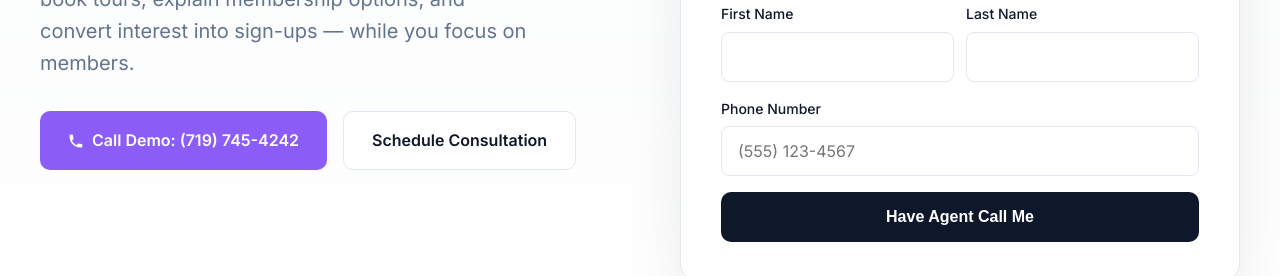
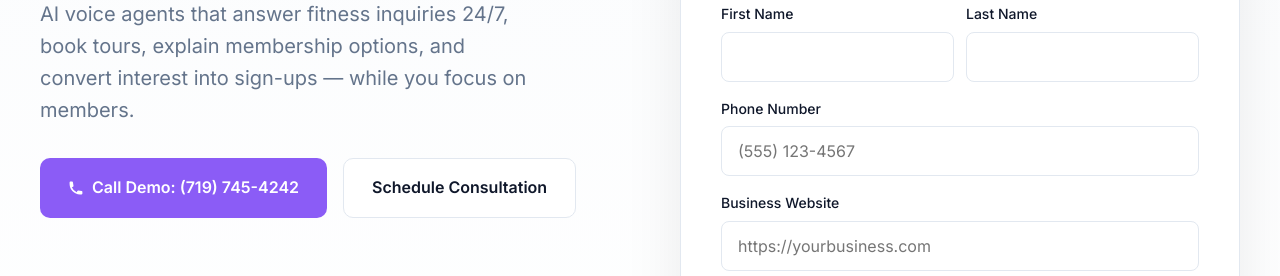
Before and after one commit to Marudaash/martial-solutions-landing, a website: page gyms/index.html in a window 1280 px wide. Shown: the part 524-800 px from the top of the page. Drawn offline with nearby package versions, Linux system fonts and the light colour scheme.

Commit message:
Add business website field to all demo forms

```diff
--- a/gyms/index.html
+++ b/gyms/index.html
@@ -676,6 +676,10 @@
                         <label>Phone Number</label>
                         <input type="tel" name="phone" placeholder="(555) 123-4567" required>
                     </div>
+                    <div class="form-group">
+                        <label>Business Website</label>
+                        <input type="url" name="website" placeholder="https://yourbusiness.com">
+                    </div>
                     <button type="submit" class="btn-submit">Have Agent Call Me</button>
                 </form>
             </div>
```
Also changed, not shown: bodywork/index.html (+1 -0 lines), hvac/index.html (+4 -0 lines), index.html (+4 -0 lines), plumbing/index.html (+4 -0 lines), roofing/index.html (+4 -0 lines), salons/index.html (+1 -0 lines), solar/index.html (+4 -0 lines).
